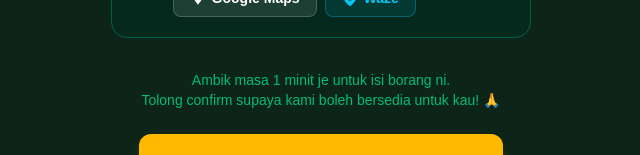
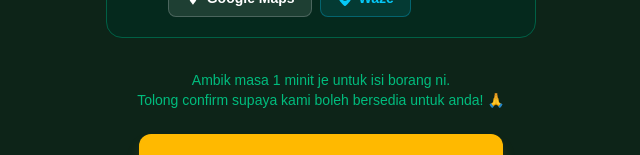
Before and after one commit to faizfikri42/raya-rsvp, a Next.js app: page / in a window 1280 px wide. Shown: the part 554-709 px from the top of the page, without its empty margins (319-959 px from the left). Built offline with nearby package versions, Linux system fonts and the light colour scheme.

Commit message:
Replace kau with anda throughout

```diff
--- a/app/page.tsx
+++ b/app/page.tsx
@@ -141,7 +141,7 @@ export default function RsvpPage() {
             Assalamualaikum & Selamat Datang! 🤗
           </p>
           <p className="text-emerald-400 text-base leading-relaxed mb-8">
-            Kami dengan penuh kegembiraan menjemput kau ke majlis<br className="hidden md:block" />
+            Kami dengan penuh kegembiraan menjemput anda ke majlis<br className="hidden md:block" />
             <span className="text-white font-semibold"> Open House Hari Raya Aidilfitri</span> kami.<br />
             Jangan malu, jangan segan — makan banyak-banyak! 😄
           </p>
@@ -186,7 +186,7 @@ export default function RsvpPage() {
 
           <p className="text-emerald-500 text-sm mb-6">
             Ambik masa 1 minit je untuk isi borang ni.<br />
-            Tolong confirm supaya kami boleh bersedia untuk kau! 🙏
+            Tolong confirm supaya kami boleh bersedia untuk anda! 🙏
           </p>
 
           <button
```
